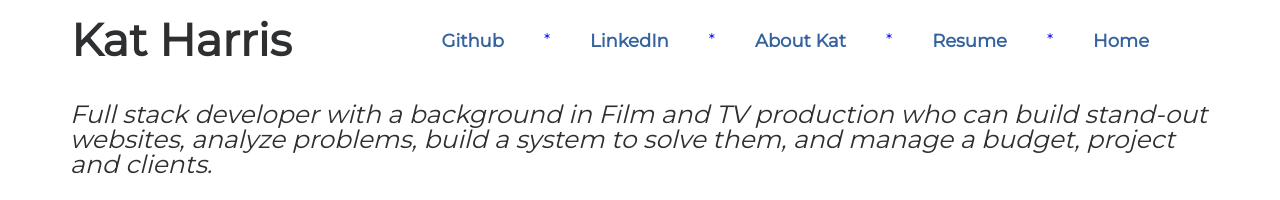
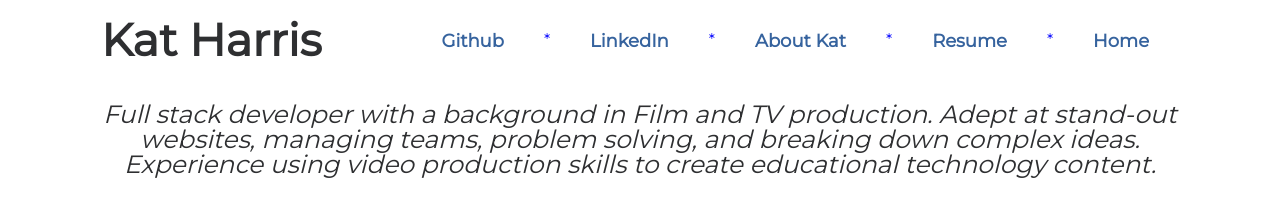
Before and after one commit to katophelix/Portfolio, a website: page index.html in a window 1280 px wide. Shown: the top 200 px of the page. Drawn offline with nearby package versions, Linux system fonts and the light colour scheme.

Commit message:
adds link

```diff
--- a/assets/css/style.css
+++ b/assets/css/style.css
@@ -7,6 +7,10 @@ body{
   font-family: "Montserrat", sans-serif;
 
 /* background:rgb(247, 247, 252); */
+}
+.navbar{
+padding-left: 30px;
+
 }
 .container-resume{
   text-align: center;
--- a/index.html
+++ b/index.html
@@ -59,7 +59,7 @@
           <span>*</span>
         </li>
         <li class="list-inline-item navbar-text pull-right">
-          <a href="https://www.linkedin.com/in/katharrisla/" target="_blank" class="directory">LinkedIn</a>
+          <a href="https://www.linkedin.com/in/katharrislink/" target="_blank" class="directory">LinkedIn</a>
         </li>
         <li class="list-inline-item navbar-text pull-right">
           <span>*</span>
@@ -74,9 +74,10 @@
 
   <div class="container">
     <div class="row">
-      <div class="col-md-12">
+      <div class="col-md-12 text-center">
         <h3>
-            Full stack developer with a background in Film and TV production who can build stand-out websites, analyze problems, build a system to solve them, and manage a budget, project and clients.
+          Full stack developer with a background in Film and TV production. Adept at stand-out websites, managing teams, problem solving, and breaking down complex ideas.
+          Experience using video production skills to create educational technology content.
           </h3>
       </div>
     </div>
```
Also changed, not shown: about.html (+3 -3 lines), resume3.html (+1 -1 lines), assets/images/resume2018.jpg, 1 other file.
